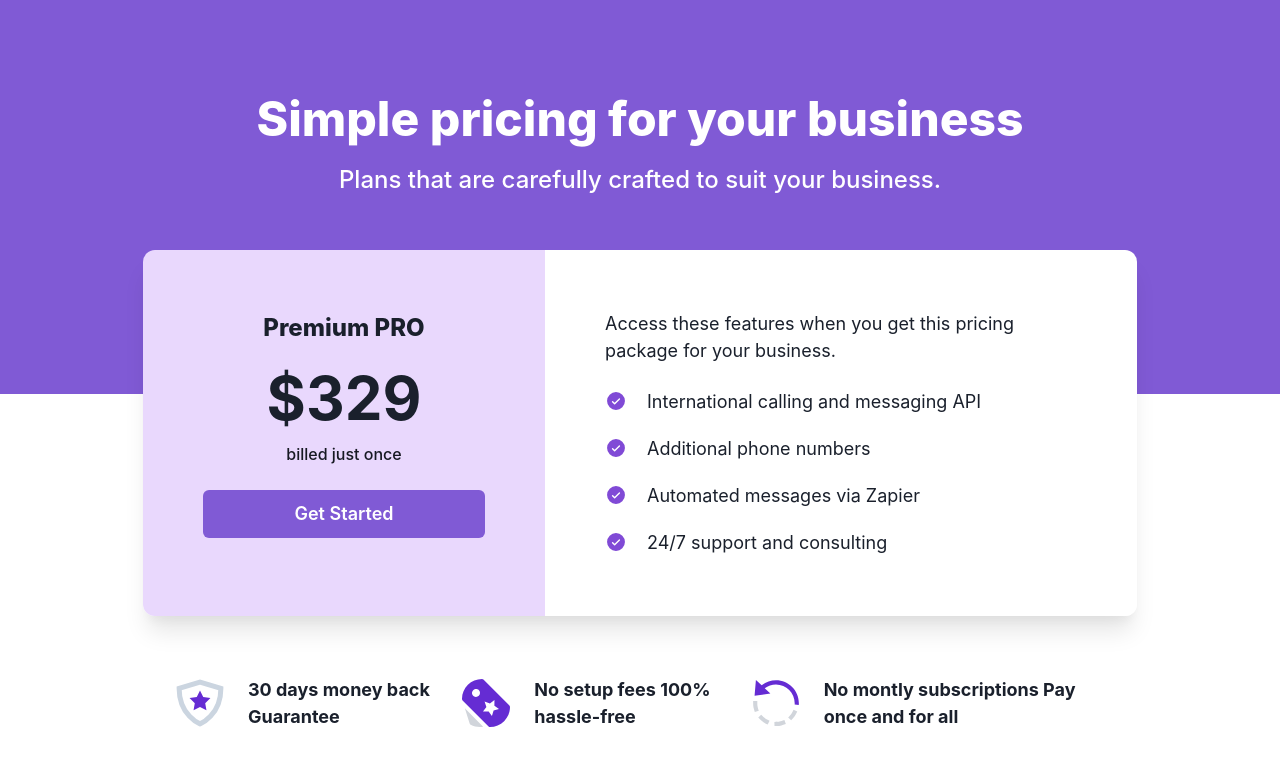
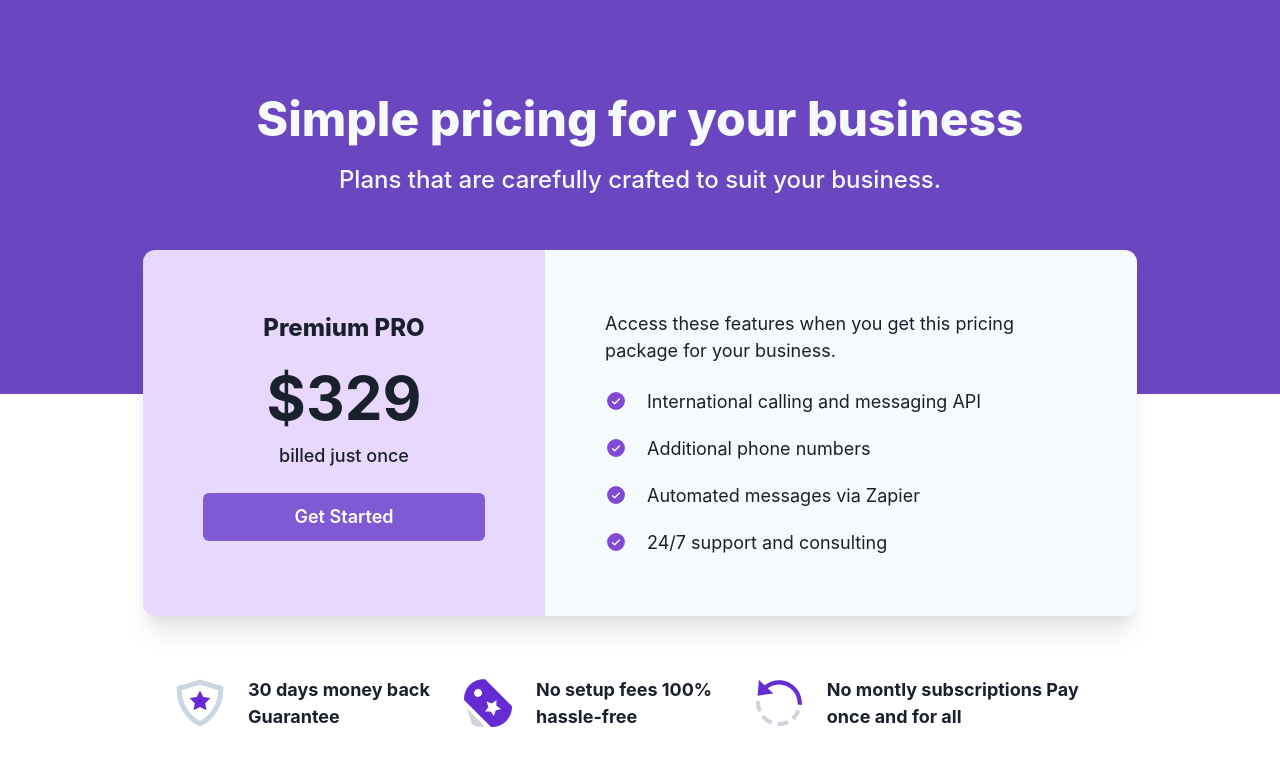
Before and after one commit to anndcodes/chakraiu-basic-project, a React (Vite) app: page / in a window 1280 px wide. Shown: the top 766 px of the page. Built offline with nearby package versions, Linux system fonts and the light colour scheme.

Commit message:
refactor ui with theme tokens

```diff
--- a/src/App.tsx
+++ b/src/App.tsx
@@ -1,4 +1,4 @@
-import React from "react"
+// import React from "react"
 import { Features } from "./components/Features";
 import { Header } from "./components/Header";
 import { Pricing } from "./components/Pricing";
--- a/src/components/CheckIcon.tsx
+++ b/src/components/CheckIcon.tsx
@@ -1,4 +1,4 @@
-import React from "react"
+// import React from "react"
 import { CheckCircle } from "@phosphor-icons/react"
 
 export function CheckIcon() {
--- a/src/components/Features.tsx
+++ b/src/components/Features.tsx
@@ -1,5 +1,5 @@
-import React, { ElementType } from "react";
-import { HStack, Icon, Text, Box } from "@chakra-ui/react";
+import { ElementType } from "react";
+import { HStack, Icon, Text, StackProps, Box } from "@chakra-ui/react";
 import {
   HassleFreeIcon,
   MoneyBackGuaranteeIcon,
@@ -8,14 +8,15 @@ import {
 
 interface FeatureProps extends StackProps {
   icon: ElementType;
+  // children: any;
 }
 
 function Feature(props: FeatureProps) {
   const { icon, children, ...rest } = props;
   return (
-    <HStack {...rest} spacing="24px">
-      <Icon as={icon} boxSize="48px" />
-      <Text textAlign="left" fontSize="18px" fontWeight="700">
+    <HStack {...rest} spacing="6">
+      <Icon as={icon} boxSize="12" />
+      <Text textAlign="left" fontSize="lg" fontWeight="bold">
         {children}
       </Text>
     </HStack>
@@ -24,8 +25,8 @@ function Feature(props: FeatureProps) {
 
 export function Features() {
   return (
-    <Box maxW="1024px" m="auto" pt="60px" pb="32px">
-      <HStack px="48px" spacing="20px">
+    <Box maxW="1024px" m="auto" pt="60px" pb="8">
+      <HStack px="12" spacing="6">
         <Feature icon={MoneyBackGuaranteeIcon}>
           30 days money back Guarantee
         </Feature>
--- a/src/components/Header.tsx
+++ b/src/components/Header.tsx
@@ -1,22 +1,21 @@
-import React from "react";
+// import React from "react";
 import { Box, Heading, Text } from "@chakra-ui/react";
 
 export function Header() {
   return (
-    <Box pb="112px" as="section">
+    <Box pb="28" as="section">
       <Box
-        color="white"
-        // bg="#6b46c1"
-        bg="purple.500"
+        color="gray.50"
+        bg="purple.600"
         pt="90px"
         pb="198px"
         textAlign="center"
       >
-        <Heading fontWeight="800" fontSize="48px">
+        <Heading fontWeight="extrabold" fontSize="5xl">
           Simple pricing for your business
         </Heading>
 
-        <Text fontWeight="500" fontSize="24px" lineHeight="32px" pt="16px">
+        <Text fontWeight="medium" fontSize="2xl" lineHeight="32px" pt="16px">
           Plans that are carefully crafted to suit your business.
         </Text>
       </Box>
--- a/src/components/Pricing.tsx
+++ b/src/components/Pricing.tsx
@@ -1,4 +1,4 @@
-import React from "react";
+// import React from "react";
 import {
   Box,
   Flex,
@@ -10,9 +10,9 @@ import {
 } from "@chakra-ui/react";
 import { CheckIcon } from "./CheckIcon";
 
-function ListItem({ text }) {
+function ListItem({text}:any) {
   return (
-    <HStack as="li" spacing="20px">
+    <HStack as="li" spacing="5">
       <CheckIcon />
       <Text>{text}</Text>
     </HStack>
@@ -25,19 +25,19 @@ export function Pricing() {
       maxW="994px"
       margin="auto"
       mt="-256px"
-      borderRadius="12px"
+      borderRadius="xl"
       overflow="hidden"
       boxShadow="xl"
     >
       <Flex>
-        <Box bg="purple.100" p="60px" align="center">
-          <Text fontSize="24px" fontWeight="800">
+        <Box bg="purple.100" p="60px" textAlign='center'>
+          <Text fontSize="2xl" fontWeight="extrabold">
             Premium PRO
           </Text>
-          <Heading as="h3" fontSize="60px" mt="16px">
+          <Heading as="h3" fontSize="6xl" mt="16px">
             $329
           </Heading>
-          <Text color="#171923" fontSize="18x" fontWeight="500" mt="8px">
+          <Text color="BlackAlpha600" fontSize="lg" fontWeight="medium" mt="8px">
             billed just once
           </Text>
           <Button colorScheme="purple" size="lg" w="282px" mt="24px">
@@ -45,12 +45,12 @@ export function Pricing() {
           </Button>
         </Box>
 
-        <Box p="60px" fontSize="18px" bg="white">
+        <Box p="60px" fontSize="lg" bg="gray.50">
           <Text textAlign="left">
             Access these features when you get this pricing package for your
             business.
           </Text>
-          <Stack as="ul" spacing="20px" pt="24px">
+          <Stack as="ul" spacing="5" pt="6">
             <ListItem text="International calling and messaging API" />
             <ListItem text="Additional phone numbers" />
             <ListItem text="Automated messages via Zapier" />
--- a/src/main.tsx
+++ b/src/main.tsx
@@ -1,7 +1,6 @@
 // import { StrictMode } from 'react'
 import { createRoot } from 'react-dom/client'
 import App from './App.tsx'
-import './index.css'
 import { ChakraProvider } from '@chakra-ui/react'
 
 createRoot(document.getElementById('root')!).render(
```
Also changed, not shown: 2 other files (tests, documents, lock files or other folders).
